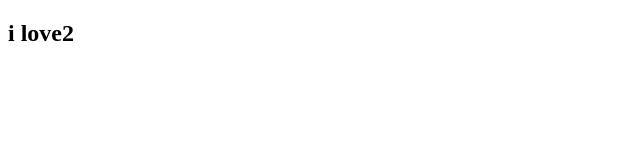
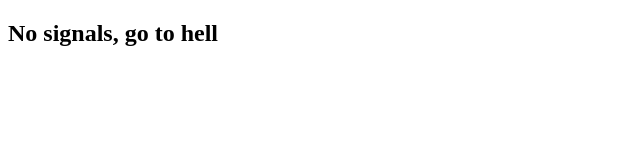
Before and after one commit to TeneSoh/initGit, a plain HTML site: page index.html in a window 1280 px wide. Shown: the whole page, without its empty margins (0-640 px from the left). Drawn offline with Linux system fonts and the light colour scheme.

Commit message:
Update index.html

```diff
--- a/index.html
+++ b/index.html
@@ -6,6 +6,6 @@
     <title>Document</title>
 </head>
 <body>
-    <h2>i love2</h2>
+    <h2>No signals, go to hell</h2>
 </body>
 </html>
```
